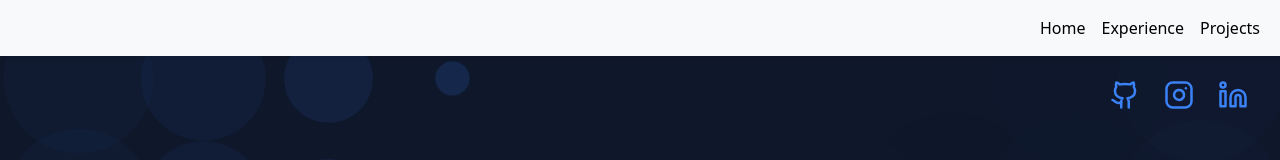
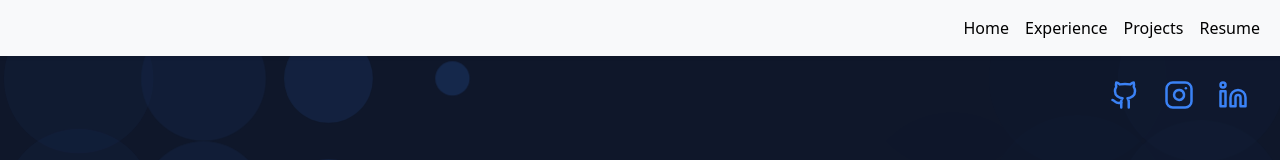
Before and after one commit to omshewale30/portfolio-new, a React (Vite) app: page / in a window 1280 px wide. Shown: the top 160 px of the page. Built offline with nearby package versions, Linux system fonts and the light colour scheme.

Commit message:
Resume Added

```diff
--- a/src/CSS/Navbar.css
+++ b/src/CSS/Navbar.css
@@ -225,7 +225,6 @@
     background: #ffffff; /* White background for cloud effect */
     color: #1a1a1a; /* Dark text for readability */
     padding: 8px 16px;
-
     border-radius: 20px; /* Rounded corners for cloud-like appearance */
     font-size: 14px;
     position: absolute;
--- a/src/components/Navbar.jsx
+++ b/src/components/Navbar.jsx
@@ -227,6 +227,16 @@ const Header = () => {
                                 Projects
                             </a>
                         </li>
+                        <li className="nav-item">
+                            <a
+                                className="nav-link"
+                                href ="/Docs/Om_Shewale.pdf"
+                                target="_blank" // Optional: Opens in a new tab
+                                rel="noopener noreferrer" // Security best practice for target="_blank"
+                            >
+                                Resume
+                            </a>
+                        </li>
                     </ul>
                 </div>
 
```
Also changed, not shown: 2 other files (tests, documents, lock files or other folders).
